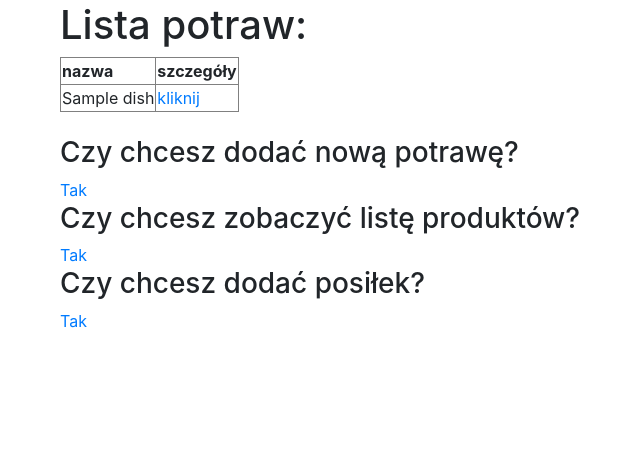
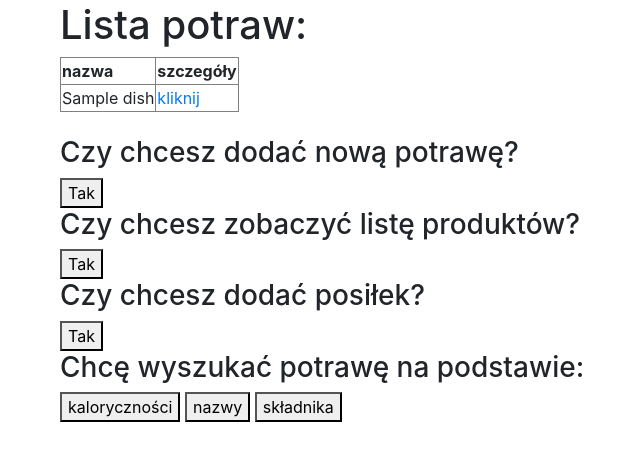
Before and after one commit to pyloveorg/diet_manager, a Flask app: page /list_of_dishes in a window 1280 px wide. Shown: the part 56-517 px from the top of the page, without its empty margins (40-680 px from the left). Run offline with Flask 2, Linux system fonts and the light colour scheme; a user stored in the database is signed in; tables that the repository leaves empty hold one stand-in row (values such as "Sample post"); some libraries are stand-ins or nearby versions.

Commit message:
on the page with dishes added links to search by calories, name and product

```diff
--- a/diet_manager/templates/list_of_dishes.html
+++ b/diet_manager/templates/list_of_dishes.html
@@ -23,13 +23,20 @@
 </table>
 <br>
 <h3> Czy chcesz dodać nową potrawę? </h3>
-    <a href="/dish/add">Tak</a>
+    <a href="/dish/add"><button>Tak</button></a>
 
 <h3> Czy chcesz zobaczyć listę produktów? </h3>
-    <a href ="/products">Tak</a>
+    <a href ="/products"><button>Tak</button></a>
 
 <h3> Czy chcesz dodać posiłek? </h3>
-    <a href ="/meal/add">Tak</a>
+    <a href ="/meal/add"><button>Tak</button></a>
+
+<h3> Chcę wyszukać potrawę na podstawie:</h3>
+    <a href = "dish/find/calories"><button> kaloryczności </button></a>
+    <a href = "dish/find/name"><button> nazwy </button></a>
+    <a href = "dish/find/product"><button> składnika </button></a>
+
+
 
 </div>
 {% endblock %}
```
